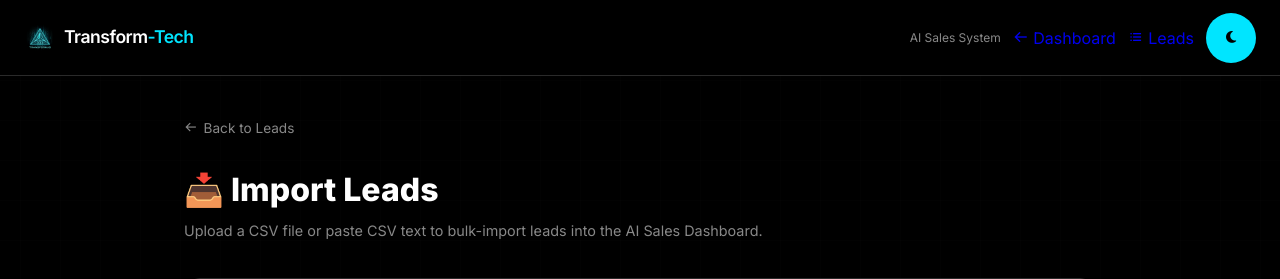
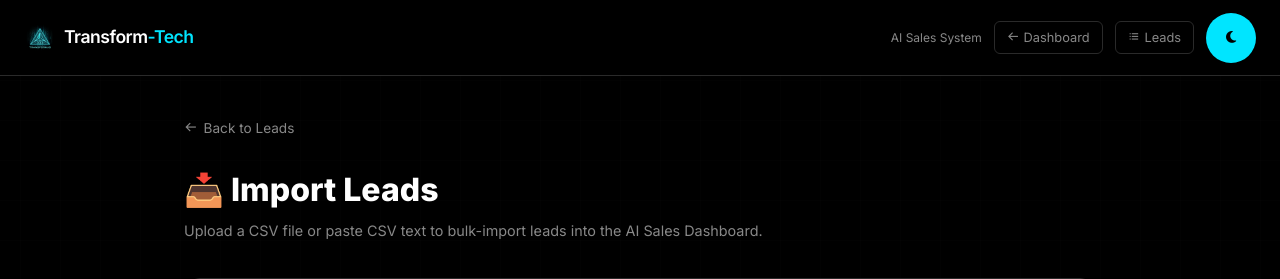
Before and after one commit to jai333/Tranform-Tech.com, a Django app: template app_track/tracking_app/templates/tracking_app/sales/import_leads.html in a window 1280 px wide. Shown: the top 279 px of the page. Run offline with Django 5.2, Linux system fonts and the light colour scheme; the template is opened without the code that fills it, so the values that code supplies are empty.

Commit message:
Fix: purple nav links on Import Leads page (add missing btn-sm CSS)

```diff
--- a/app_track/tracking_app/templates/tracking_app/sales/import_leads.html
+++ b/app_track/tracking_app/templates/tracking_app/sales/import_leads.html
@@ -107,6 +107,18 @@
             background: none; border: none; cursor: pointer; padding: 0; transition: color .2s;
             display: inline-flex; align-items: center; gap: 4px; margin-left: auto; }
         .paste-example-btn:hover { color: var(--primary); }
+
+        /* ── Nav buttons (Dashboard / Leads links in top bar) ── */
+        .btn-sm {
+            padding: 6px 12px; font-size: 0.8rem; border-radius: 6px;
+            border: 1px solid var(--secondary); background: none;
+            color: var(--text-gray); cursor: pointer; text-decoration: none;
+            display: inline-flex; align-items: center; gap: 4px;
+            transition: all 0.2s;
+        }
+        .btn-sm:hover { border-color: var(--primary); color: var(--primary); }
+        .btn-sm.cyan { background: var(--primary); color: #000; border-color: var(--primary); font-weight: 600; }
+        .btn-sm.cyan:hover { background: #00c4d8; }
     </style>
 </head>
 <body>
```
